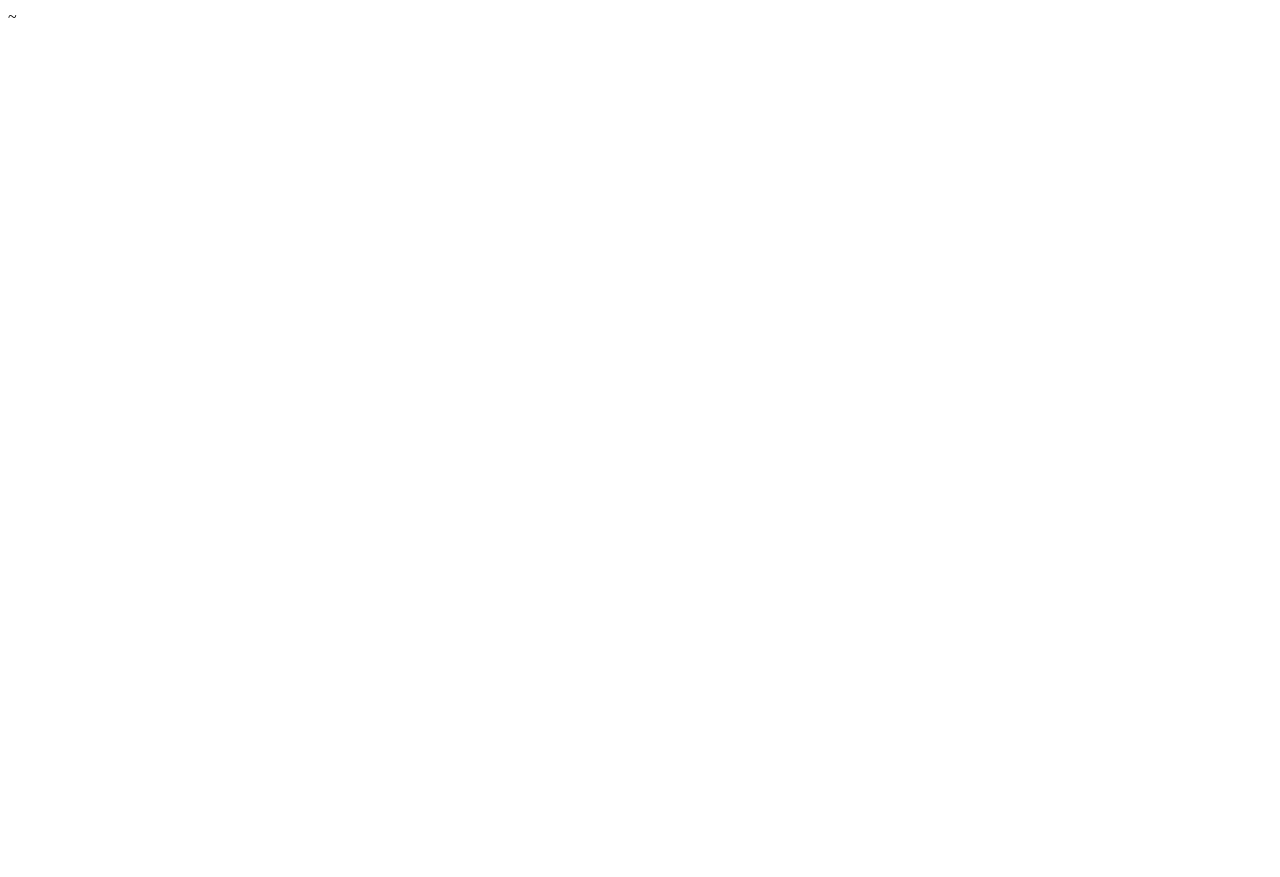
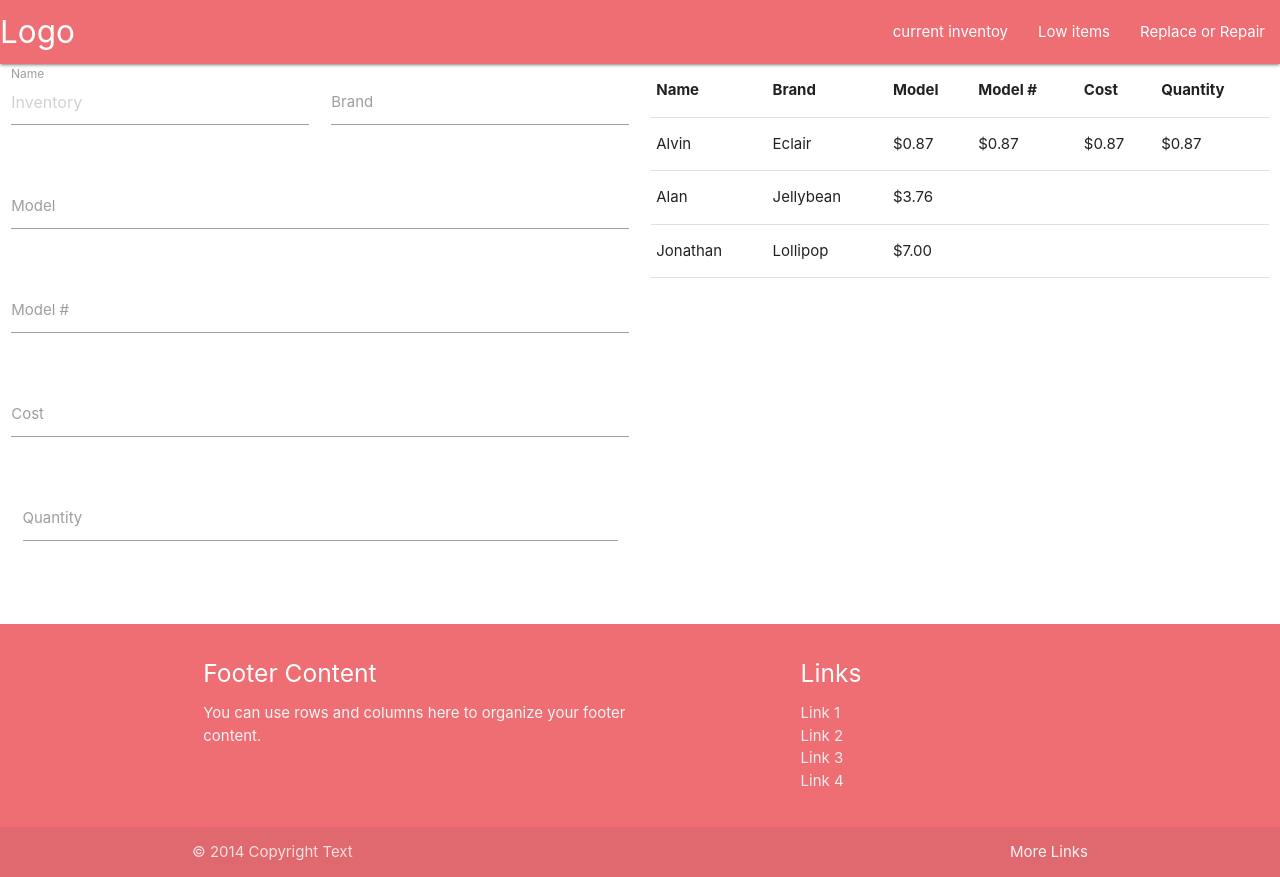
Before and after one commit to nupshaw91/My_inventory, a plain HTML site: page index.html in a window 1280 px wide. Before the commit the page ends 800 px from the top, so only its background shows below. Drawn offline with nearby package versions, Linux system fonts and the light colour scheme.

Commit message:
adding the skeleton to app

```diff
--- a/index.html
+++ b/index.html
@@ -4,14 +4,128 @@
     <meta charset="UTF-8">
     <meta name="viewport" content="width=device-width, initial-scale=1.0">
     <title>My Inventory</title>
+
+    <link rel="stylesheet" href="https://cdnjs.cloudflare.com/ajax/libs/materialize/1.0.0/css/materialize.min.css">
 </head>
 <body>
-    <container>
-        <row>
-         <div></div>
-         <div></div>
-         ~<div></div>
-        </row>
-    </container>
+    <nav>
+        <div class="nav-wrapper">
+          <a href="#" class="brand-logo">Logo</a>
+          <ul id="nav-mobile" class="right hide-on-med-and-down">
+            <li><a href="sass.html">current inventoy</a></li>
+            <li><a href="badges.html">Low items</a></li>
+            <li><a href="collapsible.html">Replace or Repair</a></li>
+          </ul>
+        </div>
+      </nav>
+
+    <main>
+
+         <div class="row">
+         <div class="col s6">
+            <div class="row">
+                <form class="col s12">
+                  <div class="row">
+                    <div class="input-field col s6">
+                      <input placeholder="Inventory" id="Name" type="text" class="validate">
+                      <label for="Name">Name</label>
+                    </div>
+                    <div class="input-field col s6">
+                      <input id="Brand" type="text" class="validate">
+                      <label for="Brand">Brand</label>
+                    </div>
+                  </div>
+                  <div class="row">
+                    <div class="input-field col s12">
+                      <input  id="Model" type="text" class="validate">
+                      <label for="Model">Model</label>
+                    </div>
+                  </div>
+                  <div class="row">
+                    <div class="input-field col s12">
+                      <input id="Model #" type="text" class="validate">
+                      <label for="Model #">Model #</label>
+                    </div>
+                  </div>
+                  <div class="row">
+                    <div class="input-field col s12">
+                      <input id="Cost" type="text" class="validate">
+                      <label for="email">Cost</label>
+                    </div>
+                  </div>
+                  <div class="row">
+                    <div class="col s12">
+                        <div class="input-field col s12">
+                            <input id="Quantity" type="email" class="validate">
+                            <label for="Quantity">Quantity</label>
+                          </div>
+                    </div>
+                  </div>
+                </form>
+              </div>
+         </div>
+         <div class="col s6">
+            <table class="highlight">
+                <thead>
+                  <tr>
+                      <th>Name</th>
+                      <th>Brand</th>
+                      <th>Model</th>
+                      <th>Model #</th>
+                      <th>Cost</th>
+                      <th>Quantity</th>
+                  </tr>
+                </thead>
+
+                <tbody>
+                  <tr>
+                    <td>Alvin</td>
+                    <td>Eclair</td>
+                    <td>$0.87</td>
+                    <td>$0.87</td>
+                    <td>$0.87</td>
+                    <td>$0.87</td>
+                  </tr>
+                  <tr>
+                    <td>Alan</td>
+                    <td>Jellybean</td>
+                    <td>$3.76</td>
+                  </tr>
+                  <tr>
+                    <td>Jonathan</td>
+                    <td>Lollipop</td>
+                    <td>$7.00</td>
+                  </tr>
+                </tbody>
+              </table>
+         </div>
+        </div>
+    </main>
+    <footer class="page-footer">
+        <div class="container">
+          <div class="row">
+            <div class="col l6 s12">
+              <h5 class="white-text">Footer Content</h5>
+              <p class="grey-text text-lighten-4">You can use rows and columns here to organize your footer content.</p>
+            </div>
+            <div class="col l4 offset-l2 s12">
+              <h5 class="white-text">Links</h5>
+              <ul>
+                <li><a class="grey-text text-lighten-3" href="#!">Link 1</a></li>
+                <li><a class="grey-text text-lighten-3" href="#!">Link 2</a></li>
+                <li><a class="grey-text text-lighten-3" href="#!">Link 3</a></li>
+                <li><a class="grey-text text-lighten-3" href="#!">Link 4</a></li>
+              </ul>
+            </div>
+          </div>
+        </div>
+        <div class="footer-copyright">
+          <div class="container">
+          © 2014 Copyright Text
+          <a class="grey-text text-lighten-4 right" href="#!">More Links</a>
+          </div>
+        </div>
+      </footer>
+    <script src="https://cdnjs.cloudflare.com/ajax/libs/materialize/1.0.0/js/materialize.min.js"></script>
 </body>
 </html>
--- a/style.css
+++ b/style.css
@@ -0,0 +1,9 @@
+body {
+    display: flex;
+    min-height: 100px;
+    flex-direction: column;
+  }
+
+  main {
+    flex: 1 0 auto;
+  }
```
